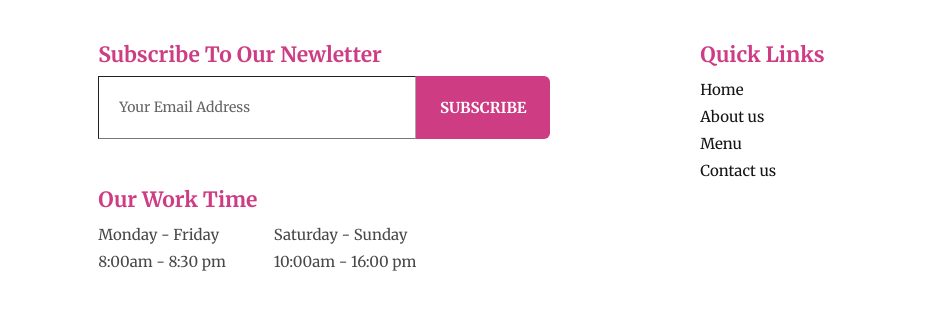
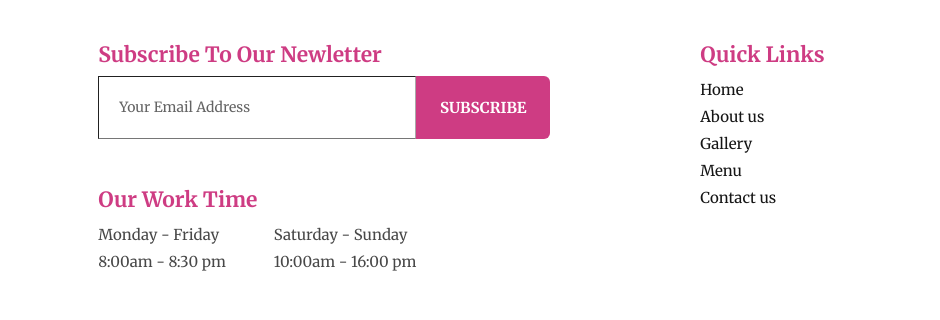
Before and after one commit to AgusRudaya/soul-food, a plain HTML site: page index.html in a window 1280 px wide. Shown: the part 7222-7542 px from the top of the page, 340-1280 px from the left. Drawn offline with Linux system fonts and the light colour scheme; a script that the page names is missing; files whose address does not match are found by name.

Commit message:
update footer

```diff
--- a/index.html
+++ b/index.html
@@ -732,6 +732,11 @@
                     <ul class="list-unstyled">
                       <li><a href="#">Home</a></li>
                       <li><a href="about.html">About us</a></li>
+                      <li>
+                        <a href="https://www.instagram.com/yoursoulfoods/"
+                          >Gallery</a
+                        >
+                      </li>
                       <li><a href="#">Menu</a></li>
                       <li>
                         <a href="https://linktr.ee/gungun09">Contact us</a>
```
